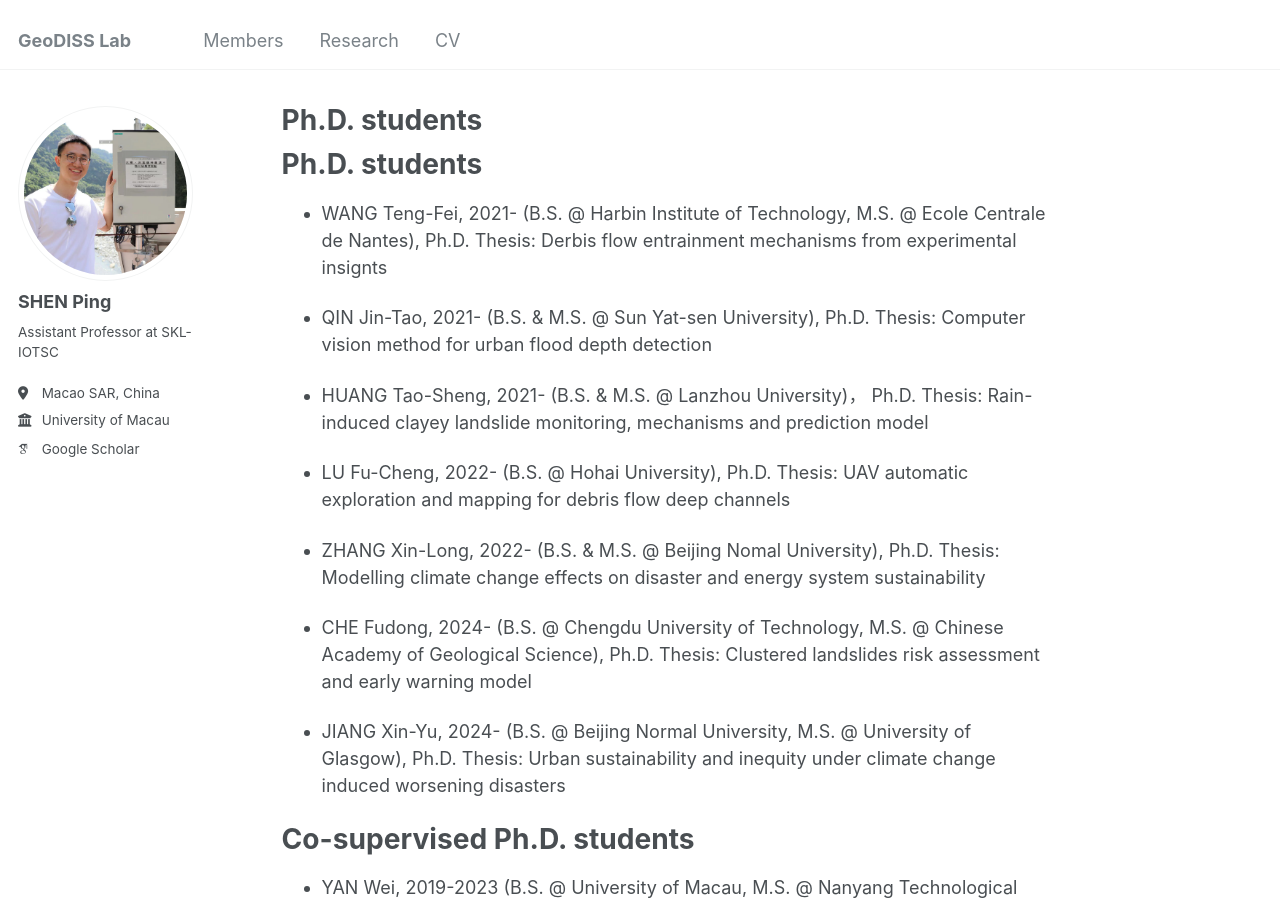
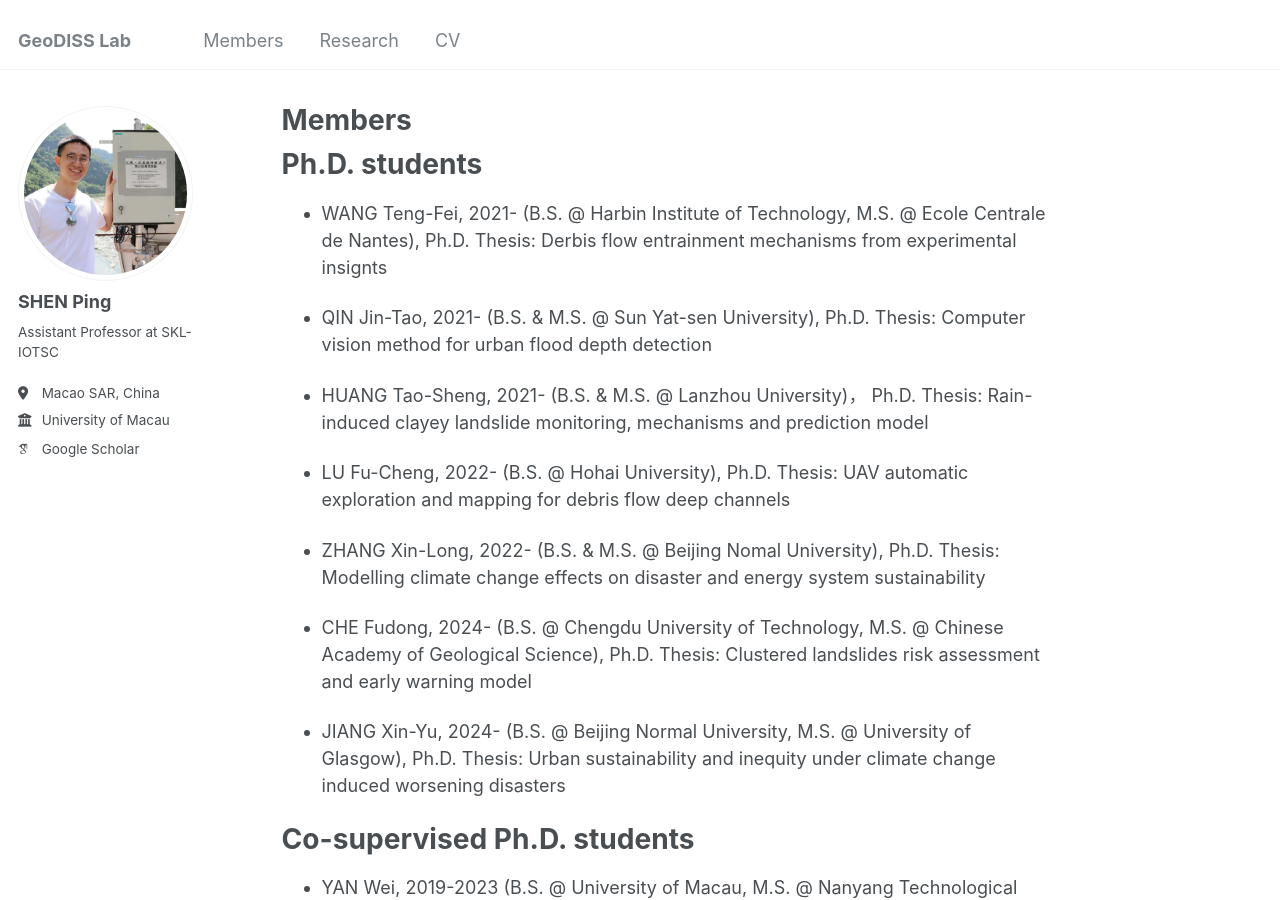
Before and after one commit to Ping-UM/Ping-UM.github.io, a Jekyll site: the page built from _pages/members.md, in a window 1280 px wide and 900 px high. Built offline with Jekyll 4.4.1, drawn with Linux system fonts in a browser that asks for light colours; some web fonts are replaced; our own code applies the rules of GitHub Pages for plain Markdown files.

Commit message:
Update members.md

```diff
--- a/_pages/members.md
+++ b/_pages/members.md
@@ -1,3 +1,13 @@
+---
+title: "Members"
+permalink: /members/
+author_profile: true
+redirect_from:
+  - /resume
+---
+
+{% include base_path %}
+
 Ph.D. students
 ======
 * WANG Teng-Fei, 2021- (B.S. @ Harbin Institute of Technology, M.S. @ Ecole Centrale de Nantes), Ph.D. Thesis: Derbis flow entrainment mechanisms from experimental insignts
```
